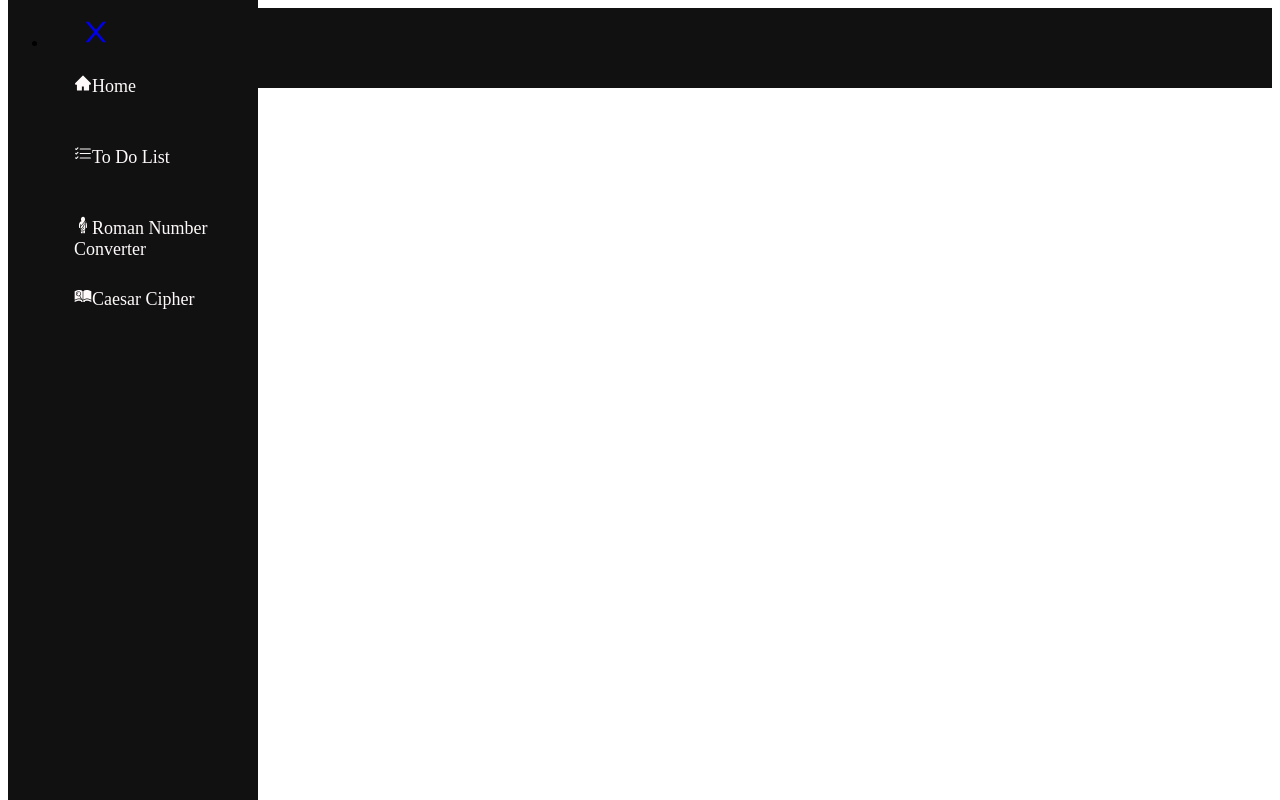
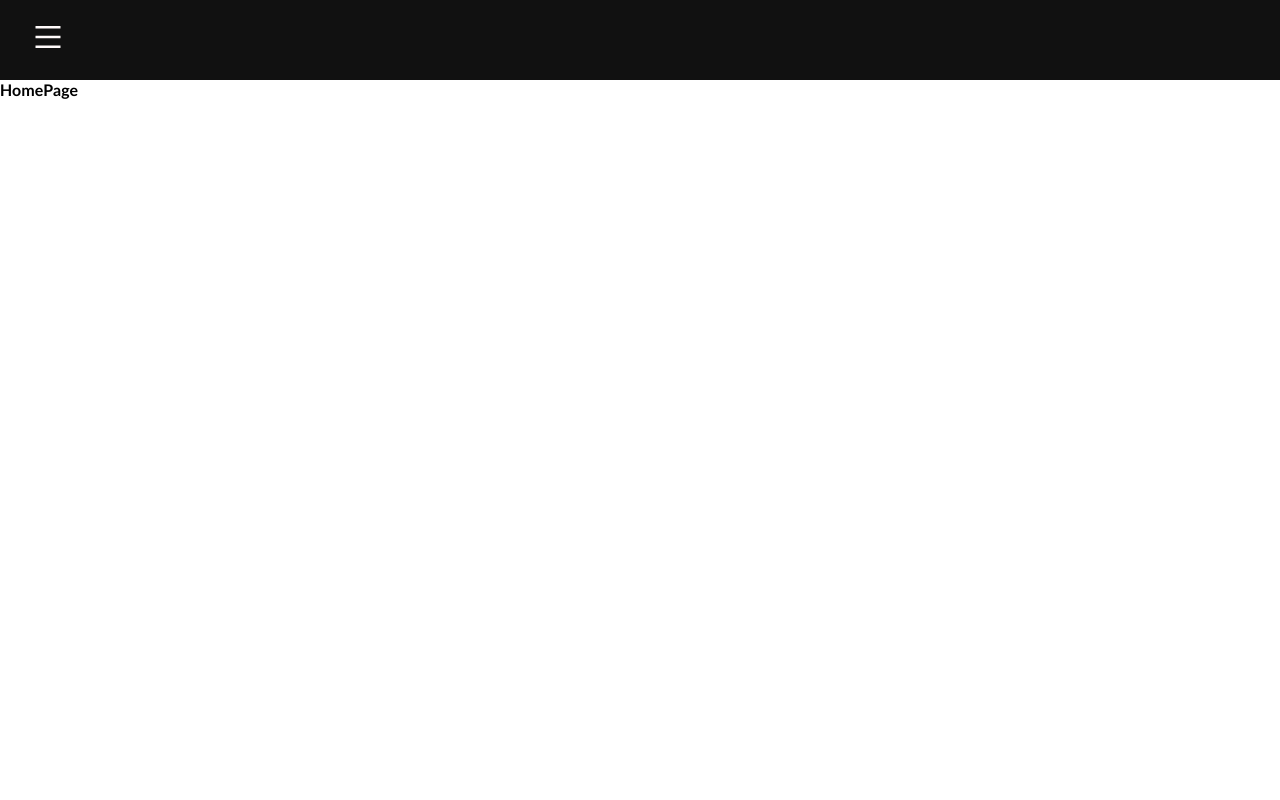
Before and after one commit to DamperDoor56/React-project-Mini-projects, a React (Create React App) app: page / in a window 1280 px wide. Built offline with nearby package versions, Linux system fonts and the light colour scheme.

Commit message:
updating-sidebar-fully-working

```diff
--- a/src/App.js
+++ b/src/App.js
@@ -1,6 +1,11 @@
 import React from 'react';
+import './components/App.css'
 import { BrowserRouter as Router, Route, Switch } from 'react-router-dom';
 import Navbar from './components/Sidebar/Navbar';
+import HomePage from './components/pages/HomePage'
+import ToDoList from './components/pages/ToDoList'
+import RomanNumber from './components/pages/RomanNumber'
+import CaesarCipher from './components/pages/CaesarCipher'
 
 function App() {
   return (
@@ -8,7 +13,10 @@ function App() {
         <Router>
             <Navbar/>
             <Switch>
-                <Route path= '/'></Route>
+                <Route path= '/' component={HomePage} />
+                <Route path= '/' component={ToDoList} />
+                <Route path= '/' component={RomanNumber} />
+                <Route path= '/' component={CaesarCipher} />
             </Switch>
         </Router>
     </>
--- /dev/null
+++ b/src/components/App.css
@@ -0,0 +1,8 @@
+@import url('https://fonts.googleapis.com/css2?family=Lato:ital,wght@0,100;0,300;0,400;0,700;0,900;1,100;1,300;1,400;1,700;1,900&display=swap');
+
+*{
+    margin: 0;
+    padding: 0%;
+    font-family: Lato, sans-serif;
+    font-weight: 600;
+}
--- a/src/components/Sidebar/Navbar.js
+++ b/src/components/Sidebar/Navbar.js
@@ -2,7 +2,8 @@ import React,{useState} from 'react'
 import { Link } from 'react-router-dom';
 import { AiOutlineMenu, AiOutlineClose } from 'react-icons/ai';
 import {SidebarData} from './SidebarData';
-import './navbar.css'
+import './navbar.css';
+import { IconContext } from 'react-icons'
 
 function Navbar() {
   const [sidebar, setSidebar] = useState(false);
@@ -11,16 +12,17 @@ function Navbar() {
 
   return (
     <>
+    <IconContext.Provider value={{color: 'snow'}}>
     <div className='navbar'>
         <Link to="#" className='menu-bars'>
-          <AiOutlineMenu/>
+          <AiOutlineMenu onClick={showSidebar}/>
         </Link>
     </div>
-    <nav onClick={showSidebar} className={sidebar ? 'nav-menu active' : 'nav-menu'}>
-      <ul className='nav-menu-items'>
+    <nav className={sidebar ? 'nav-menu active' : 'nav-menu'}>
+      <ul className='nav-menu-items' onClick={showSidebar}>
         <li className='navbar-toggle'>
           <Link to='#' className='menu-bars'>
-            <AiOutlineClose />
+            <AiOutlineClose onClick={showSidebar} />
           </Link>
         </li>
         {SidebarData.map((item, index) => {
@@ -35,6 +37,7 @@ function Navbar() {
         })}
       </ul>
     </nav>
+    </IconContext.Provider>
     </>
   )
 }
--- a/src/components/Sidebar/SidebarData.js
+++ b/src/components/Sidebar/SidebarData.js
@@ -13,13 +13,13 @@ export const SidebarData =[
     },
     {
         title: "To Do List",
-        path: '/',
+        path: '/ToDoList.js',
         icon: <BsListCheck />,
         cName: 'nav-text'
 
     },
     {
-        title: "Roman Number Converter",
+        title: "Roman Numbers",
         path: '/',
         icon: <GiRomanToga />,
         cName: 'nav-text'
--- a/src/components/Sidebar/navbar.css
+++ b/src/components/Sidebar/navbar.css
@@ -20,7 +20,7 @@
     justify-content: center;
     position: fixed;
     top: 0;
-    /* left: -100%; */
+    left: -100%;
     transition: 850ms;
 }
 
@@ -30,7 +30,7 @@
 }
 .nav-text{
     display: flex;
-    justify-content: start;
+    justify-content: center;
     align-items: center;
     padding: 18px;
     list-style: none;
@@ -41,12 +41,27 @@
     text-decoration: none;
     color: snow;
     font-size: 18px;
-    width: 95%;
-    height: 100%;
+    width: 200px;
+    height: 25px;
     align-items: center;
-    padding: 0.5rem;
+    padding: 0.7rem 0;
     border-radius: 4px;
 }
 .nav-text a:hover{
-    background-color: rgb(16, 18, 37);
+    background-color: rgb(73, 151, 175);
 }
+.nav-menu-items{
+    width: 100%;
+}
+
+.navbar-toggle{
+    background-color: #111;
+    width: 100%;
+    height: 80px;
+    display: flex;
+    justify-content: start;
+    align-items: center;
+}
+span{
+    margin-left: 16px;
+}
--- a/src/components/pages/HomePage.js
+++ b/src/components/pages/HomePage.js
@@ -1,21 +1,11 @@
 import React from 'react'
-import {AiFillGithub, AiFillLinkedin} from 'react-icons/ai'
-import {Home, SideText,BButtons, TextDiv, BButtons2} from './styles/HomePage'
 
 const HomePage = () => {
-  return <Home>
-    <TextDiv>
-   <SideText>
-    Hello there!, thank you for visit this collection <br></br> of projects, I hope you like them!
-   </SideText>
-    <BButtons>
-    <AiFillGithub /> Visit my Github!
-    </BButtons>
-    <BButtons2>
-    <AiFillLinkedin /> Visit my Linkedin!
-    </BButtons2>
-    </TextDiv>
-  </Home>;
+  return (
+  <div>
+    HomePage
+  </div>)
+
 };
 
 export default HomePage;
--- a/src/components/pages/ToDoList.js
+++ b/src/components/pages/ToDoList.js
@@ -1,7 +1,6 @@
 import React, { useState } from 'react';
 import Todo from './Components/Todo.js';
 import TodoForm from './Components/TodoForm.js';
-import { TodoHome } from './styles/HomePage';
 
 import './styles/Todo.css'
 
@@ -42,7 +41,6 @@ function ToDoList(){
     setTodos(updatedTodos);
   }
   return(
-    <TodoHome>
     <div className='Home'>
 
       <div className='former-app'>
@@ -54,7 +52,6 @@ function ToDoList(){
      />
      </div>
     </div>
-    </TodoHome>
   );
 };
 
```
Also changed, not shown: src/components/pages/styles/HomePage.js (deleted, +0 -52 lines).
